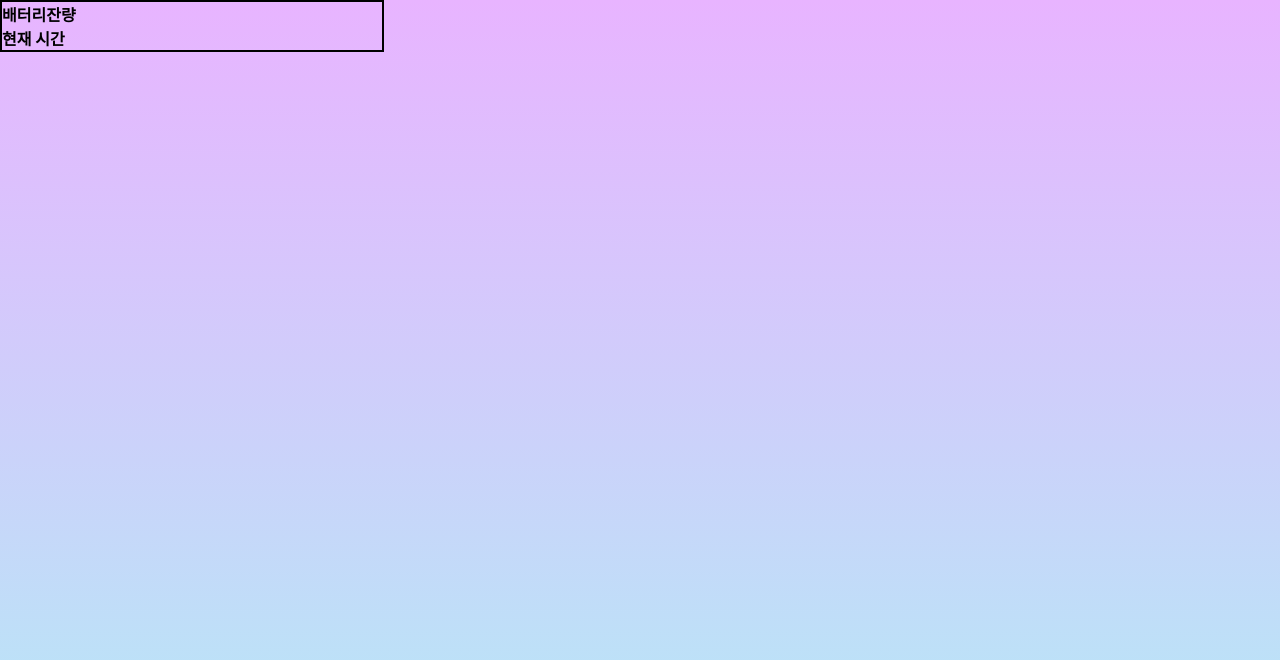
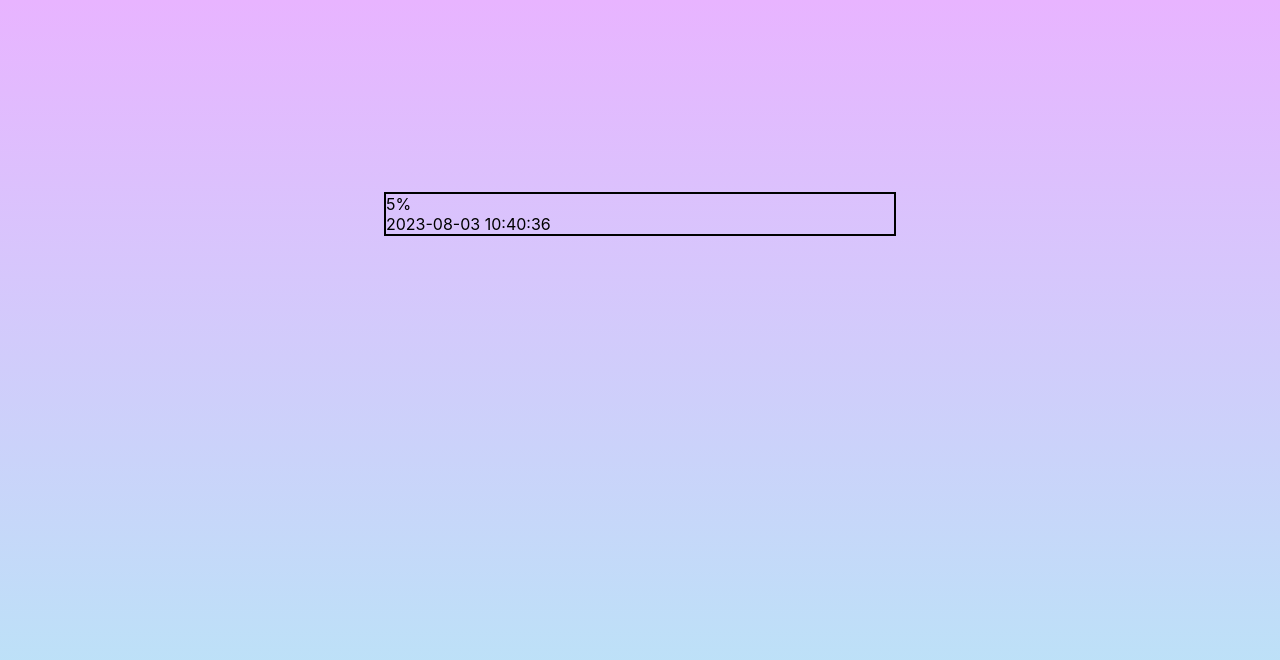
Before and after one commit to JEJU-Ratus/comento, a plain HTML site: page clock/index.html in a window 1280 px wide. Drawn offline with Linux system fonts and the light colour scheme.

Commit message:
Feat : Add 배터리 표시 및 현재시간 기능

```diff
--- a/clock/asset/css/layout.css
+++ b/clock/asset/css/layout.css
@@ -1,11 +1,15 @@
 /* 화면 배경 레이아웃 */
 .container{
+  display: flex;
+  justify-content: center;
   background: linear-gradient(#E8B4FF,#B4EAF6);
   width: 100vw;
   height: 100vh;
 }
 /* 시계의 레이아웃 */
 .clock{
-  width: 30%;
+  margin-top: 15%;
+  width: 40%;
+  height: fit-content;
   border: 2px solid black;
 }
--- /dev/null
+++ b/clock/asset/js/clock.js
@@ -0,0 +1,43 @@
+//  배터리 부분
+const battery = document.getElementById('battery'), // 배터리 잔량 표기
+clock = document.getElementById('clock'); // 시계 레이아웃
+
+let fullBtPercent = 5, // 배터리 총량
+btPercent = 0; // 배터리 잔량이 0일때
+
+battery.textContent = `${fullBtPercent}%`; // 배터리 잔량 표기부분에 퍼센트 수치 집어넣기
+
+// 1초마다 배터리 잔량 감소하는 함수
+// let btInterval = setInterval(batteryPercent,1000);
+
+function batteryPercent(){
+    if(fullBtPercent > btPercent){
+        fullBtPercent--;
+        battery.textContent = `${fullBtPercent}%`; // 배터리 잔량 표기부분에 퍼센트 수치 집어넣기
+    }
+    else{
+        clock.style.backgroundColor = 'black';
+        clearInterval(btInterval);
+        clearInterval(timeInterval);
+    }
+}
+
+
+// 시계 부분
+const time = document.getElementById('time'); // 시계 노출 위치
+getTime(); // 처음 웹 페이지를 켰을 때 현재 시간을 불러온다.
+
+// let timeInterval = setInterval(getTime,1000); // 초마다 현재 시간을 불러옴
+
+function getTime(){
+    let todayDate = new Date(), // 현재시간을 불러옴
+    year = todayDate.getFullYear(), // 현재 시간에서 연도를 저장
+    month = todayDate.getMonth()+1, // 현재 시간에서 월을 저장 0~11 이라 +1
+    date = todayDate.getDate(), // 현재 시간에서 일을 저장
+    hour = todayDate.getHours(), // 현재 시간에서 시각을 저장
+    minutes = todayDate.getMinutes(), // 현재 시간에서 분을 저장
+    seconds = todayDate.getSeconds(); // 현재 시간에서 초를 저장
+
+    //오늘의 날짜와 현재 시간을 표시 10보다 작은 수는 앞에 0이 붙도록 하였다.
+    time.textContent = `${year}-${month > 10 ? month : '0'+ month}-${date < 10 ? '0'+ date : date}  ${hour < 10 ? '0'+ hour : hour}:${minutes < 10 ? '0'+ minutes : minutes}:${seconds < 10 ? '0'+ seconds : seconds}`;
+}
--- a/clock/index.html
+++ b/clock/index.html
@@ -8,22 +8,23 @@
 </head>
 <body>
   <div class="container">
-    <div class="clock">
+    <div class="clock" id="clock">
     <header>
       <h1 class="blind">알람 시계</h1>
     </header>
     <main>
       <section class="battery">
-        <h2 class="">배터리잔량</h2>
+        <h2 class="blind">배터리잔량</h2>
         <p id="battery"></p>
       </section>
       <section class="time">
-        <h2 class="">현재 시간</h2>
+        <h2 class="blind">현재 시간</h2>
         <p id="time"></p>
       </section>
     </main>
     <footer></footer>
     </div>
   </div>
+  <script src="asset/js/clock.js"></script>
 </body>
 </html>
```
